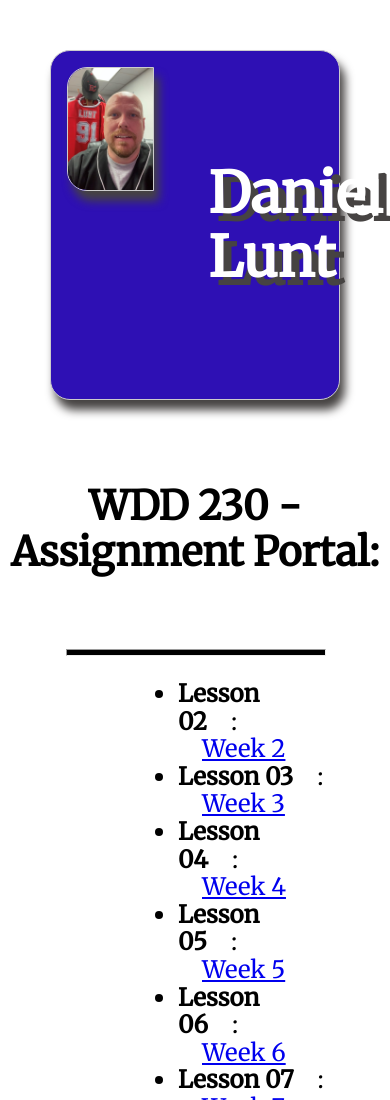
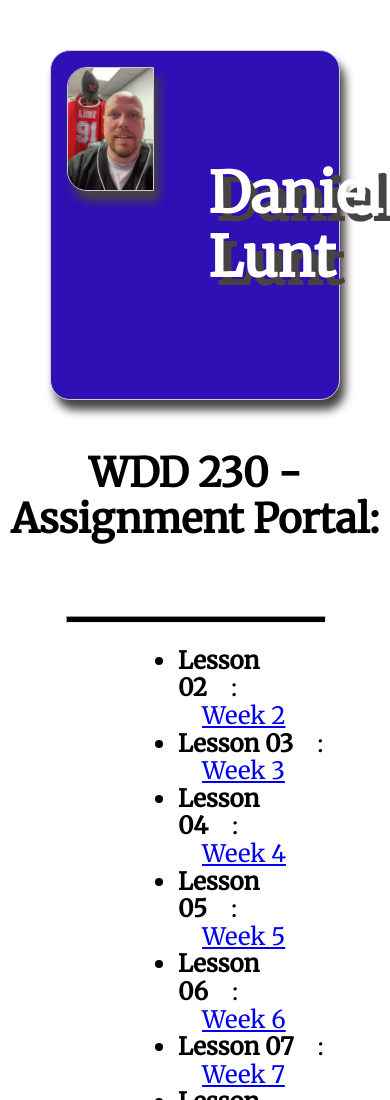
Before and after one commit to dlunt7/wdd230, a plain HTML site: page index.html in a window 390 px wide. Shown: the top 1100 px of the page. Drawn offline with nearby package versions, Linux system fonts and the light colour scheme.

Commit message:
Initial Commit

```diff
--- a/Assignments/lesson 2/css/medium.css
+++ b/Assignments/lesson 2/css/medium.css
@@ -0,0 +1,3 @@
+@media (min-width: 32.5em) {
+
+}
--- /dev/null
+++ b/CSS/large.css
@@ -0,0 +1,3 @@
+@media (min-width: 64em) {
+
+}
--- a/CSS/small.css
+++ b/CSS/small.css
@@ -130,7 +130,7 @@ a {
 
 
 @media screen and (max-width: 550px) {
-    .home-grid, nav ul, footer {
+    header, .home-grid, nav ul, footer {
     display: block;
     }
 }
```
